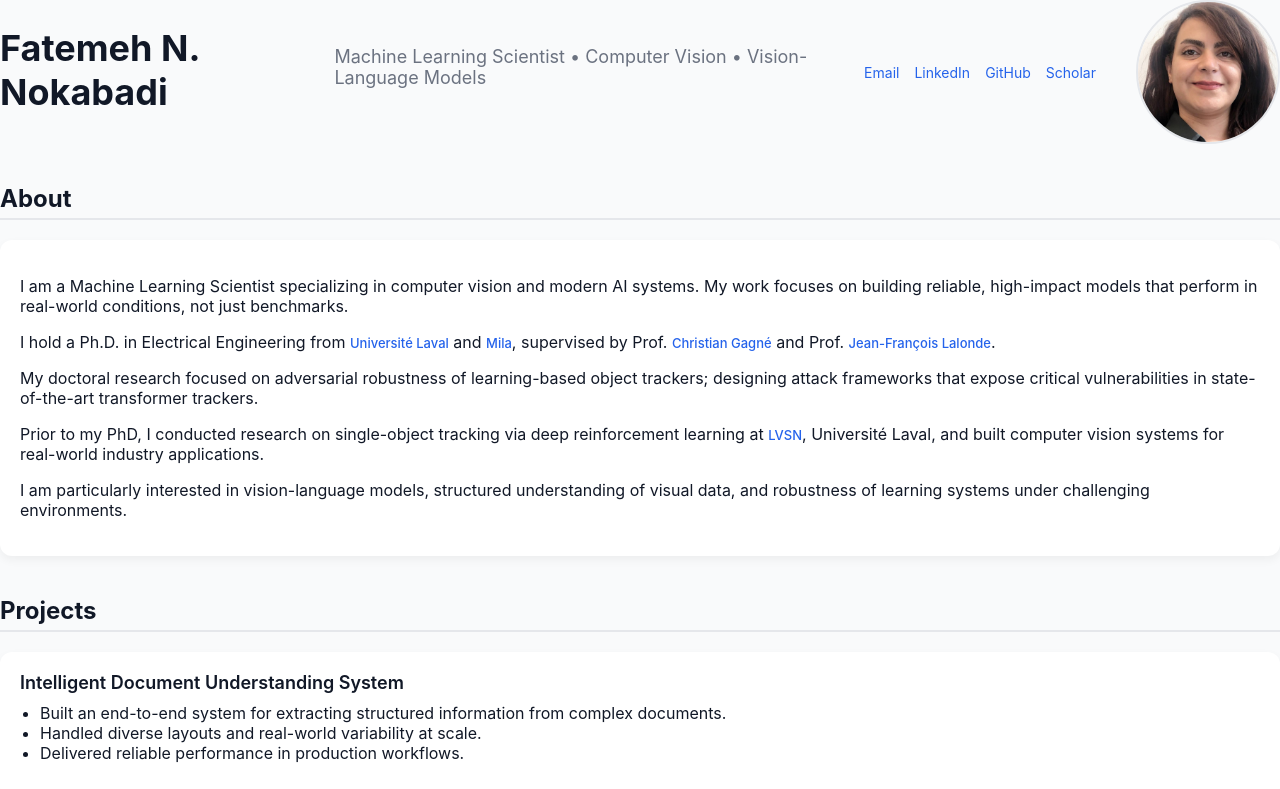
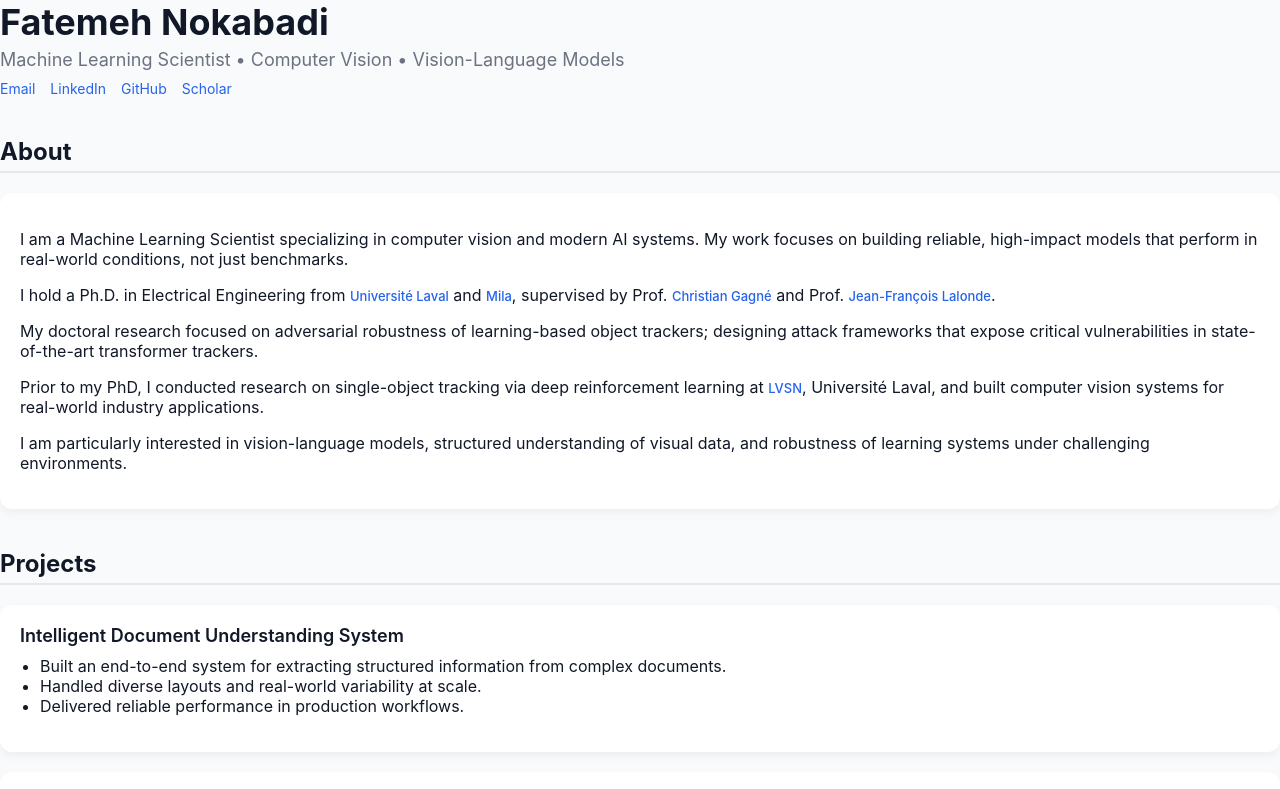
Before and after one commit to fatemehN/fatemehN.github.io, a plain HTML site: page index.html in a window 1280 px wide. Shown: the top 789 px of the page. Drawn offline with Linux system fonts and the light colour scheme.

Commit message:
Update index.html

```diff
--- a/index.html
+++ b/index.html
@@ -9,21 +9,18 @@
 
 <body>
 
-    <header class="header-inline">
-    <div class="header-container">
-        <!-- <div class="header-content-left"> -->
-            <h1>Fatemeh N. Nokabadi</h1>
+     <!-- HEADER -->
+    <header>
+        <h1>Fatemeh Nokabadi</h1>
         <p class="subtitle">
             Machine Learning Scientist • Computer Vision • Vision-Language Models
         </p>
+
         <div class="links">
             <a href="mailto:nourifatemeh1@gmail.com">Email</a>
             <a href="https://linkedin.com/in/fatemeh-nokabadi" target="_blank">LinkedIn</a>
             <a href="https://github.com/fatemehN" target="_blank">GitHub</a>
             <a href="https://scholar.google.com/citations?user=9J9r3ncAAAAJ" target="_blank">Scholar</a>
-            </div>
-        <!-- </div> -->
-        <img src="assets/img/profile.jpg" alt="Fatemeh N. Nokabadi" class="profile-pic">
         </div>
     </header>
 
```
Lines whose indentation alone changed are shown as unchanged.
